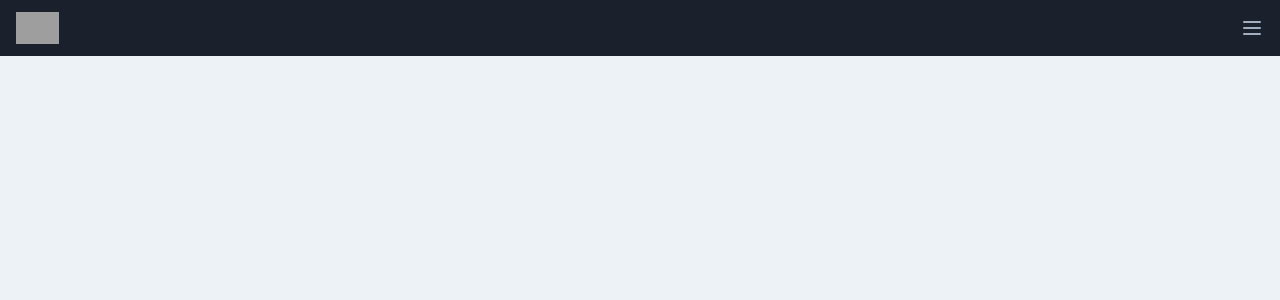
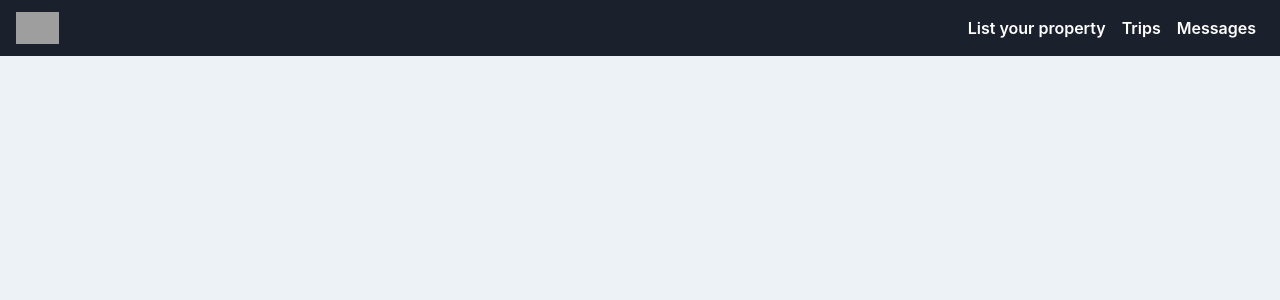
Before and after one commit to indralukmana/tailwindcss-playground, a React app: page / in a window 1280 px wide. Shown: the top 300 px of the page. Built offline with nearby package versions, Linux system fonts and the light colour scheme; grey boxes are pictures that could not be loaded; the HTML template or start-up script is replaced by a standard one.

Commit message:
✨new: responsive navbar behaviour

```diff
--- a/src/components/Navbar.js
+++ b/src/components/Navbar.js
@@ -7,15 +7,15 @@ export const Navbar = () => {
   return (
     <div className='antialiased text-gray-900'>
       <div className='bg-gray-200 min-h-screen'>
-        <header className=' bg-gray-900'>
-          <div className='flex justify-between items-center px-4 py-3'>
+        <header className=' bg-gray-900 sm:flex sm:justify-between sm:px-4 sm:py-3'>
+          <div className='flex justify-between items-center px-4 py-3 sm:p-0'>
             <div>
               <img src={logoInverted} alt='workcation' className='h-8' />
             </div>
             <div>
               <button
                 type='button'
-                className='block text-gray-500 hover:text-white focus:text-white focus:outline-none'
+                className='block text-gray-500 hover:text-white focus:text-white focus:outline-none sm:hidden'
                 onClick={() => setIsOpen(!isOpen)}
               >
                 <svg class='h-6 w-6 fill-current' viewBox='0 0 24 24'>
@@ -36,7 +36,11 @@ export const Navbar = () => {
               </button>
             </div>
           </div>
-          <div className={`px-2 pt-2 pb-4 ${isOpen ? 'block' : 'hidden'}`}>
+          <div
+            className={`px-2 pt-2 pb-4 ${
+              isOpen ? 'block' : 'hidden'
+            } sm:block sm:flex sm:items-center sm:p-0`}
+          >
             <a
               href='#'
               className='block text-white font-semibold hover:bg-gray-800 rounded px-2 py-1 '
@@ -45,13 +49,13 @@ export const Navbar = () => {
             </a>
             <a
               href='#'
-              className='block text-white font-semibold hover:bg-gray-800 rounded px-2 py-1 mt-1'
+              className='block text-white font-semibold hover:bg-gray-800 rounded px-2 py-1 mt-1 sm:mt-0'
             >
               Trips
             </a>
             <a
               href='#'
-              className='block text-white font-semibold hover:bg-gray-800 rounded px-2 py-1 mt-1'
+              className='block text-white font-semibold hover:bg-gray-800 rounded px-2 py-1 mt-1 sm:mt-0'
             >
               Messages
             </a>
```
